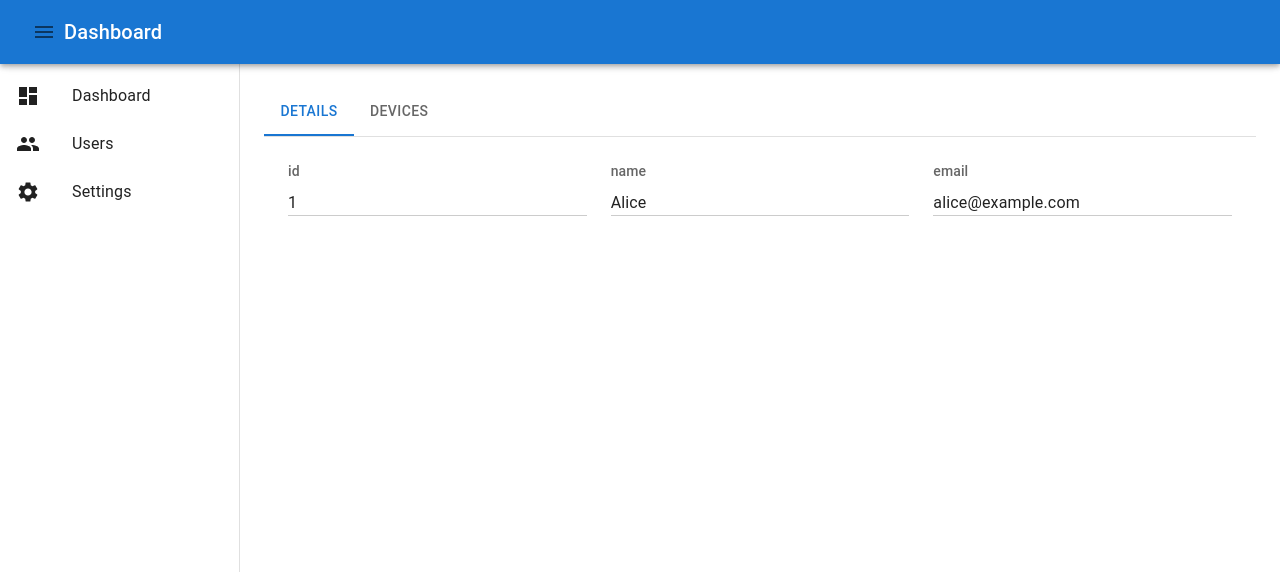
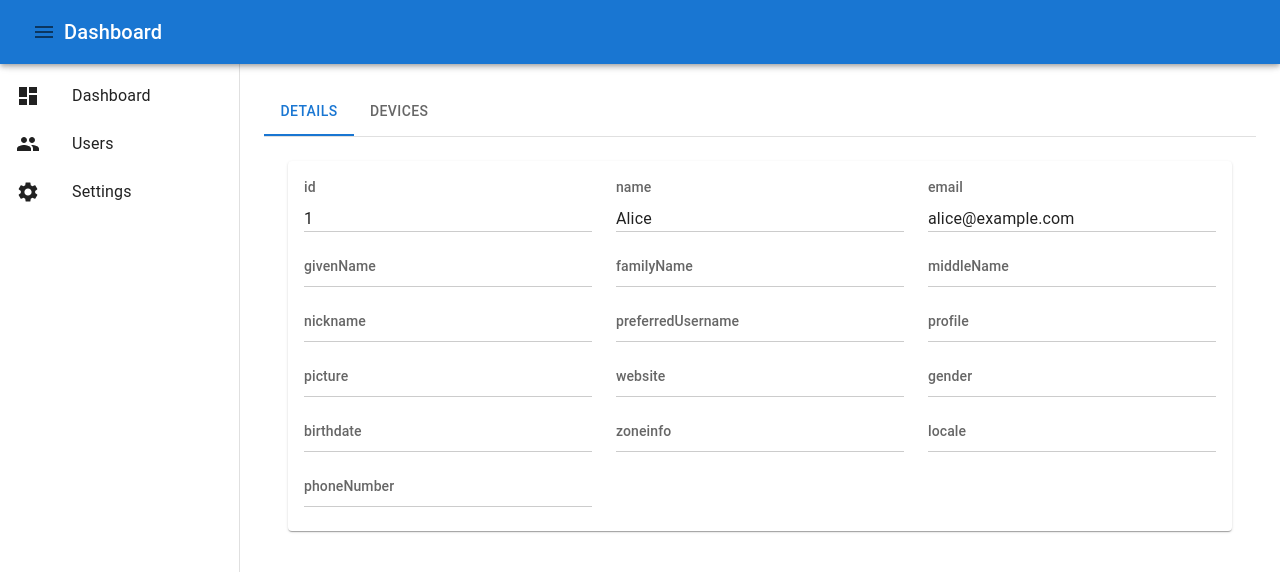
Before and after one commit to hirokazu-kobayashi-koba-hiro/idp-admin-dashboard, a Next.js app: page /users/1 in a window 1280 px wide. Shown: the top 572 px of the page. Built offline with nearby package versions, Linux system fonts and the light colour scheme; no server answers.

Commit message:
improve layout for user details 2

```diff
--- a/src/components/users/UserDetails.tsx
+++ b/src/components/users/UserDetails.tsx
@@ -1,4 +1,4 @@
-import { Grid } from "@mui/material";
+import {Card, CardContent, Grid} from "@mui/material";
 import { User } from "@/app/api/admin/users/route";
 import { LabeledTypography } from "@/components/LabeledTypography";
 
@@ -10,6 +10,9 @@ export const UserDetails = (props: UserDetailsProps) => {
   const { user } = props;
 
   return (
+      <>
+          <Card>
+              <CardContent>
                   <Grid container spacing={3}>
                       <Grid item xs={12} md={4}>
                           <LabeledTypography label={"id"} value={user.id} />
@@ -20,6 +23,48 @@ export const UserDetails = (props: UserDetailsProps) => {
                       <Grid item xs={12} md={4}>
                           <LabeledTypography label={"email"} value={user.email} />
                       </Grid>
+                      <Grid item xs={12} md={4}>
+                          <LabeledTypography label={"givenName"} value={user.givenName} />
                       </Grid>
+                      <Grid item xs={12} md={4}>
+                          <LabeledTypography label={"familyName"} value={user.familyName} />
+                      </Grid>
+                      <Grid item xs={12} md={4}>
+                          <LabeledTypography label={"middleName"} value={user.middleName} />
+                      </Grid>
+                      <Grid item xs={12} md={4}>
+                          <LabeledTypography label={"nickname"} value={user.nickname} />
+                      </Grid>
+                      <Grid item xs={12} md={4}>
+                          <LabeledTypography label={"preferredUsername"} value={user.preferredUsername} />
+                      </Grid>
+                      <Grid item xs={12} md={4}>
+                          <LabeledTypography label={"profile"} value={user.profile} />
+                      </Grid>
+                      <Grid item xs={12} md={4}>
+                          <LabeledTypography label={"picture"} value={user.picture} />
+                      </Grid>
+                      <Grid item xs={12} md={4}>
+                          <LabeledTypography label={"website"} value={user.website} />
+                      </Grid>
+                      <Grid item xs={12} md={4}>
+                          <LabeledTypography label={"gender"} value={user.gender} />
+                      </Grid>
+                      <Grid item xs={12} md={4}>
+                          <LabeledTypography label={"birthdate"} value={user.birthdate} />
+                      </Grid>
+                      <Grid item xs={12} md={4}>
+                          <LabeledTypography label={"zoneinfo"} value={user.zoneinfo} />
+                      </Grid>
+                      <Grid item xs={12} md={4}>
+                          <LabeledTypography label={"locale"} value={user.locale} />
+                      </Grid>
+                      <Grid item xs={12} md={4}>
+                          <LabeledTypography label={"phoneNumber"} value={user.phoneNumber} />
+                      </Grid>
+                  </Grid>
+              </CardContent>
+          </Card>
+      </>
   );
 };
```
Lines whose indentation alone changed are shown as unchanged.
